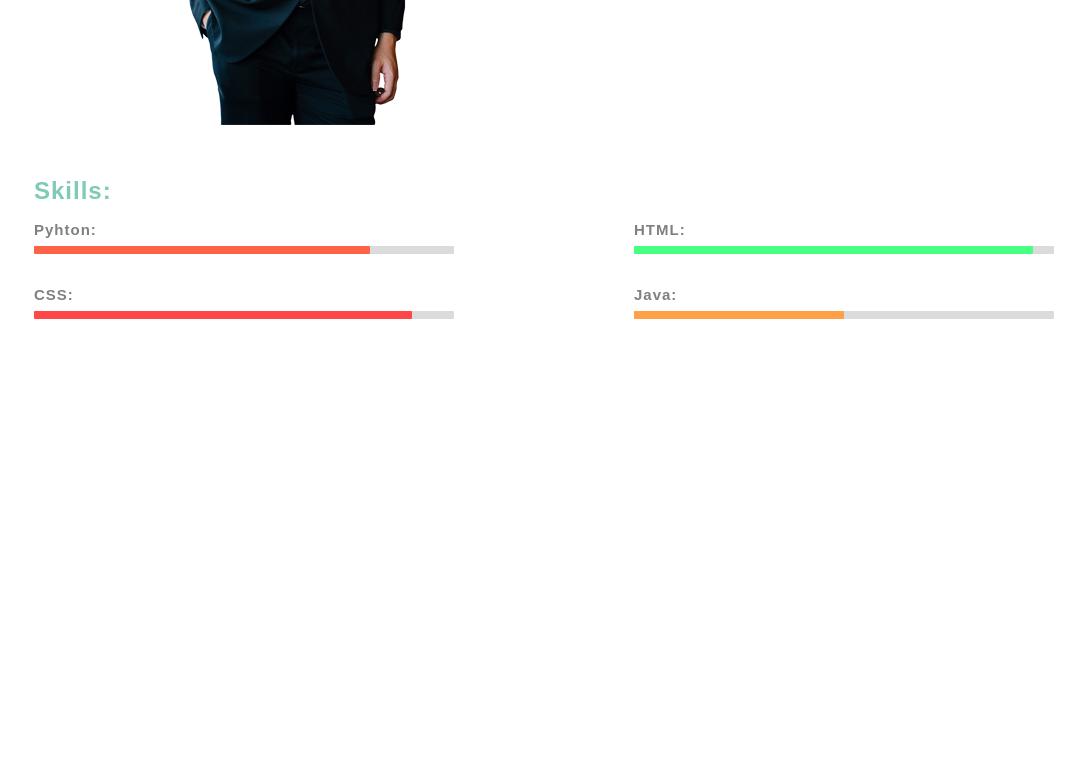
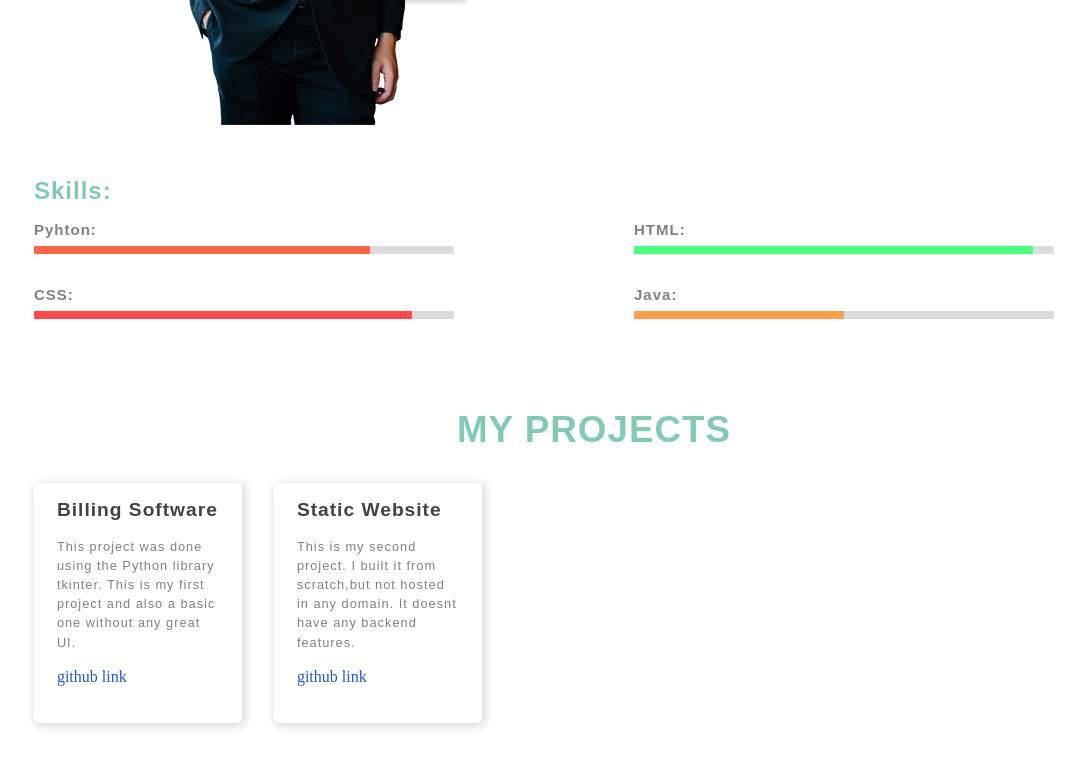
Before and after one commit to jazzirHussain/Portfolio-Website, a plain HTML site: page index.html in a window 1280 px wide. Shown: the part 1047-1813 px from the top of the page, without its empty margins (46-1131 px from the left). Before the commit the page ends 1382 px from the top, so only its background shows below. Drawn offline with Linux system fonts and the light colour scheme; files whose address does not match are found by name.

Commit message:
Comments added to index Project section created my projects have been listed as cards with github links

```diff
--- a/index.html
+++ b/index.html
@@ -11,6 +11,7 @@
 </head>
 <body>
     <section class="main">
+    <!--Adding Menue Items-->
     <div class="nav">
         <div class="nav-link">
             <ul class="nav-links">
@@ -26,12 +27,15 @@
             </ul>
         </div>
     </div>
+    <!--/Menue items-->
     <div class="name col-lg-4">
         <h1>Hello,<br>I'm Jazzir</h1>
     </div>
 
     </section>
+    <!--About me section-->
     <section class="about" id="about">
+        <div class="cont">
             <div class="photo">
                 <img src="C:/Users/user/Desktop/web designing/portfolio/2.png">
             </div>
@@ -48,10 +52,13 @@
 
             </div>
             <div class="but">
-            <a href="">Resume</a>
+                <a onclick="show()">Resume</a>
             </div>
+            <!--/About me section-->
+            <!--Skills section-->
             <div class="statistics" id="skills">
                 <h1>Skills:</h1>
+                <!--First skill-->
                 <div class="total">
                     <div class="stat-name">
                         <h6>Pyhton:</h6>
@@ -64,6 +71,8 @@
                         </div>
                     </div>
                 </div>
+                <!--/irst skill-->
+                <!--Second Skill-->
                 <div class="total">
                     <div class="stat-name">
                         <h6>HTML:</h6>
@@ -76,6 +85,8 @@
                         </div>
                     </div>
                 </div>
+                <!--/Second Skill-->
+                <!--Third Skill-->
                 <div class="total">
                     <div class="stat-name">
                         <h6>CSS:</h6>
@@ -88,6 +99,8 @@
                         </div>
                     </div>
                 </div>
+                <!--/Third Skill-->
+                <!--Forth Skill-->
                 <div class="total">
                     <div class="stat-name">
                         <h6>Java:</h6>
@@ -100,7 +113,51 @@
                         </div>
                     </div>
                 </div>
+                <!--/Forth skill-->
+            </div>
+            <!--/Skills section-->
+            <!--Resume box-->
+        </div>
+    </section>
+    <!--Project section-->
+    <section>
+        <div class="head_div2">
+            <h1 class="heading">My Projects</h1>
+        </div>
+        <div class="project">
+            <!--Card describing about previous projects-->
+            <!--First card-->
+            <div class="card">
+                <div class="content-tittle">
+                    <h1>Billing Software</h1>
+                </div>
+                <div class="desc">
+                    <p>This project was done using the Python library tkinter.
+                        This is my first project and also a basic one without any
+                        great UI.
+                    </p>
+                </div>
+                <div class="link">
+                    <a href="#">github link</a>
+                </div>
+            </div>
+            <!--Second card-->
+            <div class="card">
+                <div class="content-tittle">
+                    <h1>Static Website</h1>
+                </div>
+                <div class="desc">
+                    <p>This is my second project. I built it from scratch,but
+                        not hosted in any domain. It doesnt have any backend features.
+                    </p>
+                </div>
+                <div class="link">
+                    <a href="#">github link</a>
+                </div>
+            </div>
+
         </div>
     </section>
 </body>
+
 </html>
--- a/style.css
+++ b/style.css
@@ -171,6 +171,7 @@ label{
 	float: left;
 }
 .but a{
+	box-shadow:0px 5px 5px rgba(0, 0, 0, .2);
 	border-radius: 4px;
 	background-color: rgb(129, 202, 183);
 	border: 8px solid;
@@ -188,3 +189,73 @@ label{
 .but a:hover{
 	opacity: 80%;
 }
+.head_div2{
+	float: left;
+	width: 100%;
+}
+.head_div2 h1{
+	text-align: center;
+}
+.project{
+	margin-top: 2em;
+	padding-left: 3em;
+	width: 100%;
+	float: left;
+}
+.card:hover{
+	background-color: rgba(0, 0, 0, 0.047);
+}
+.card{
+	margin-bottom: 4em;
+	margin-left: 2em;
+	border-radius: 5px;
+	float: left;
+	width: 13em;
+	height: 15em;
+	box-shadow:2px 2px 12px  rgba(0, 0, 0, .2);
+}
+.content-tittle h1{
+	letter-spacing: 1px;
+	font-family: sans-serif;
+	font-size: 1.2em;
+	color: rgba(0, 0, 0, 0.741);
+}
+.content-tittle{
+	box-sizing: border-box;
+	padding-top: 1em;
+	margin-left: auto;
+	margin-right: auto;
+	display: block;
+	width: 78%;
+}
+.desc{
+	box-sizing: border-box;
+	padding-top: 1em;
+	margin-left: auto;
+	margin-right: auto;
+	display: block;
+	width: 78%;
+}
+.desc p{
+	text-align: left;
+	color: grey;
+	letter-spacing: 1px;
+	font-size: .8em;
+    font-family: sans-serif;
+    line-height: 1.5em;
+}
+.link{
+	box-sizing: border-box;
+	padding-top: 1em;
+	margin-left: auto;
+	margin-right: auto;
+	display: block;
+	width: 78%;
+}
+.link a{
+	text-decoration: none;
+	color: rgb(24, 91, 207);
+}
+.link a:hover{
+	color: rgb(31, 63, 117);
+}
```
Lines whose indentation alone changed are shown as unchanged.
